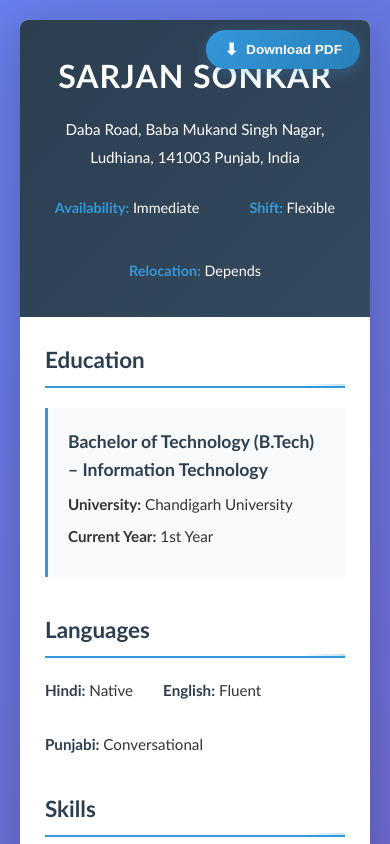
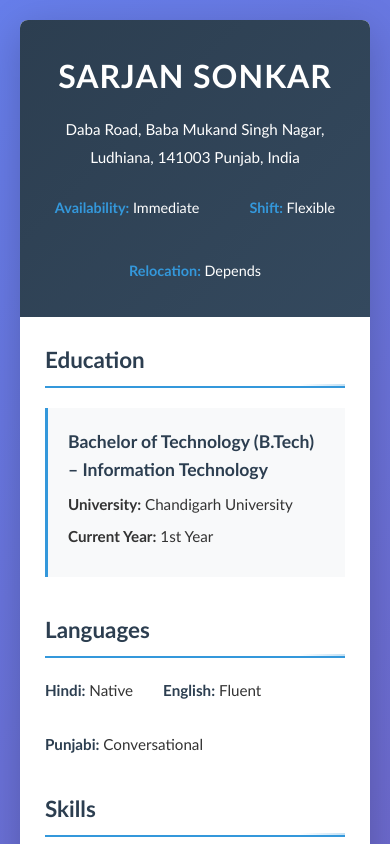
Before and after one commit to sajansonkar-cmd/sajansonkar-cmd.github.io, a plain HTML site: page index.html in a window 390 px wide. Shown: the top 844 px of the page. Drawn offline with Linux system fonts and the light colour scheme.

Commit message:
Update index.html

```diff
--- a/index.html
+++ b/index.html
@@ -341,9 +341,6 @@
             .section {
                 page-break-inside: avoid;
             }
-            .download-btn {
-                display: none;
-            }
         }
 
         @media (max-width: 768px) {
@@ -359,27 +356,11 @@
             .skills-grid {
                 grid-template-columns: 1fr;
             }
-            .download-btn {
-                top: 10px;
-                right: 10px;
-                padding: 10px 18px;
-                font-size: 0.85em;
-            }
         }
     </style>
-    <script>
-        function downloadPDF() {
-            window.print();
-        }
-    </script>
 </head>
 <body>
     <div class="container">
-        <button class="download-btn" onclick="downloadPDF()">
-            <span class="download-icon">⬇</span>
-            <span>Download PDF</span>
-        </button>
-
         <header>
             <h1 class="name">SARJAN SONKAR</h1>
             <div class="contact-info">
```
